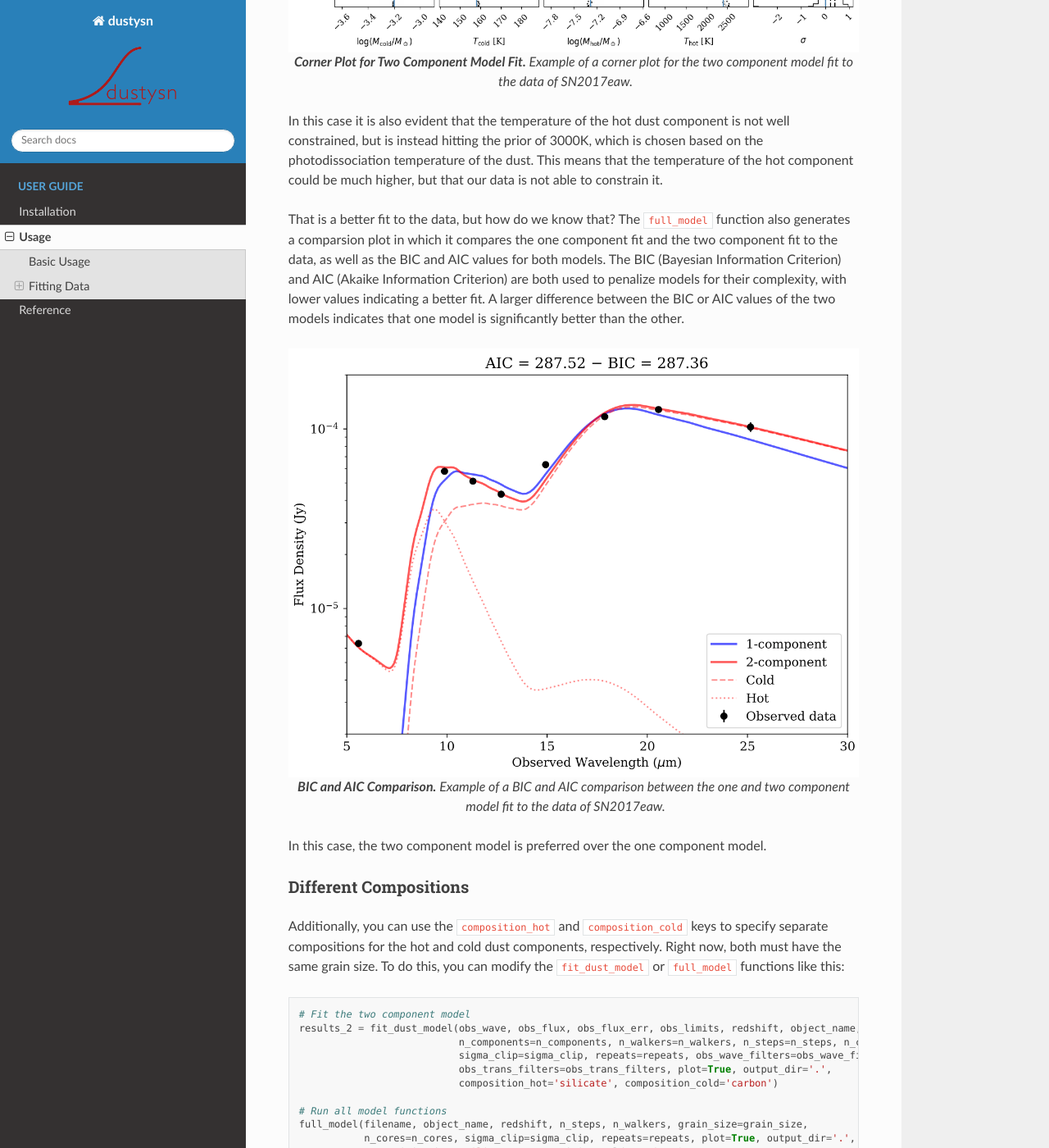
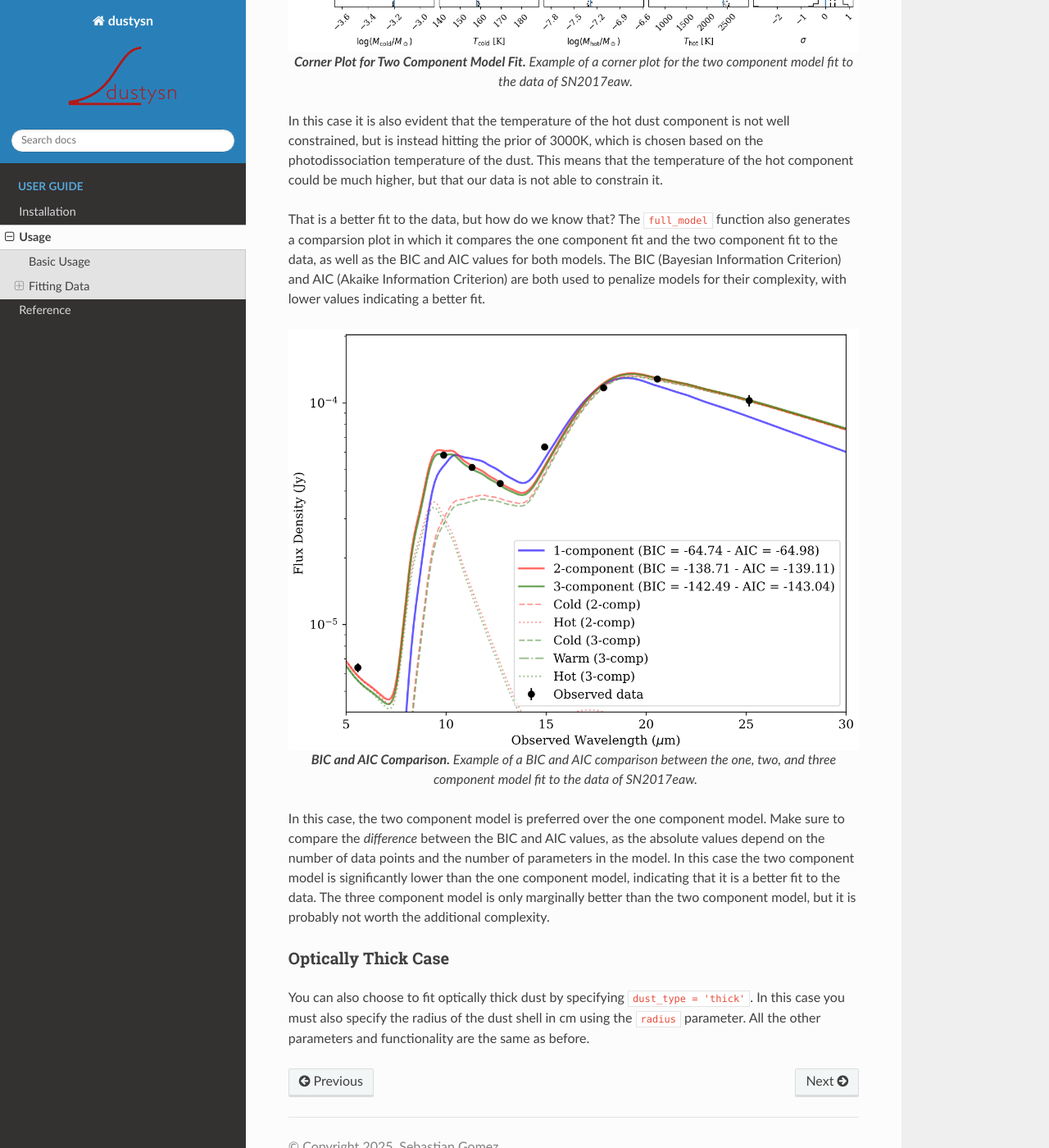
Before and after one commit to gmzsebastian/dustysn, a Sphinx documentation site: the page built from docs/usage.rst, in a window 1280 px wide and 1400 px high, scrolled down 6965 px. Shown: the whole window at 82% size. Built offline with Sphinx 7.4.7 and the Read the Docs theme 3.1.0, drawn with Linux system fonts in a browser that asks for light colours; some of the changed text lies outside the part shown.

```diff
--- a/docs/reference.rst
+++ b/docs/reference.rst
@@ -6,8 +6,9 @@ Reference
 Dust
 ----
 
-The functions in ``dustysn`` depend mostly on the mass absorption coefficient from [CITE] and [CITE].
-Currently, the supported compositions are carbonaceous and silicate dust. The carbonaceous dust can have
+The functions in ``dustysn`` are based off the mass absorption coefficients
+from `Sarangi et al. 2022 <https://ui.adsabs.harvard.edu/abs/2022A%26A...668A..57S/abstract>`__.
+Currently, the supported compositions are carbon and silicate dust. The carbon dust can have
 grain sizes of 0.01, 0.1, or 1.0 microns, while the silicate dust can have grain sizes of 0.1 microns.
 
 Models
--- a/docs/usage.rst
+++ b/docs/usage.rst
@@ -247,59 +247,23 @@ data is not able to constrain it.
 
 That is a better fit to the data, but how do we know that? The ``full_model`` function also generates a comparsion plot in which it compares the one component
 fit and the two component fit to the data, as well as the BIC and AIC values for both models. The BIC (Bayesian Information Criterion) and AIC (Akaike Information Criterion)
-are both used to penalize models for their complexity, with lower values indicating a better fit. A larger difference between the BIC or AIC values of the two models indicates
-that one model is significantly better than the other.
+are both used to penalize models for their complexity, with lower values indicating a better fit.
 
 .. figure:: images/comparison_SN2017eaw.png
    :alt: BIC and AIC Comparison
    :align: center
    :width: 100%
 
-   **BIC and AIC Comparison.** Example of a BIC and AIC comparison between the one and two component model fit to the data of SN2017eaw.
+   **BIC and AIC Comparison.** Example of a BIC and AIC comparison between the one, two, and three component model fit to the data of SN2017eaw.
 
-In this case, the two component model is preferred over the one component model.
-
-Different Compositions
-~~~~~~~~~~~~~~~~~~~~~~
-
-Additionally, you can use the ``composition_hot`` and  ``composition_cold`` keys to specify separate compositions for the hot and cold dust components, respectively.
-Right now, both must have the same grain size. To do this, you can modify the ``fit_dust_model`` or ``full_model`` functions like this:
-
-.. code-block:: python
-
-    # Fit the two component model
-    results_2 = fit_dust_model(obs_wave, obs_flux, obs_flux_err, obs_limits, redshift, object_name, grain_size=grain_size,
-                               n_components=n_components, n_walkers=n_walkers, n_steps=n_steps, n_cores=n_cores,
-                               sigma_clip=sigma_clip, repeats=repeats, obs_wave_filters=obs_wave_filters,
-                               obs_trans_filters=obs_trans_filters, plot=True, output_dir='.',
-                               composition_hot='silicate', composition_cold='carbon')
-
-    # Run all model functions
-    full_model(filename, object_name, redshift, n_steps, n_walkers, grain_size=grain_size,
-               n_cores=n_cores, sigma_clip=sigma_clip, repeats=repeats, plot=True, output_dir='.',
-               composition_hot='silicate', composition_cold='carbon')
-
-.. figure:: images/SN2017eaw_2_model_fit_silicate_carbon.png
-   :alt: 2 Component Different Fit
-   :align: center
-   :width: 100%
-
-   **Two Component Model Fit.** Example of a two component model fit to the data of SN2017eaw, but with two different compositions for the hot and cold dust components.
-
-In this case, this is not a great fit.
-
+In this case, the two component model is preferred over the one component model. Make sure to compare the *difference* between the BIC and AIC values,
+as the absolute values depend on the number of data points and the number of parameters in the model. In this case the two component model is significantly
+lower than the one component model, indicating that it is a better fit to the data. The three component model is only marginally better than the two component model,
+but it is probably not worth the additional complexity.
 
 Optically Thick Case
 ~~~~~~~~~~~~~~~~~~~~
 
-You can also choose to fit optically thick dust by specifying ``dust_type = 'thick'``, you just need to also specify
-a radius in cm for the dust shell. All the other parameters are the same as before.
-
-.. code-block:: python
-
-    # Fit the two component model of optically thick dust
-    results_2 = fit_dust_model(obs_wave, obs_flux, obs_flux_err, obs_limits, redshift, object_name, grain_size=grain_size,
-                               n_components=n_components, n_walkers=n_walkers, n_steps=n_steps, n_cores=n_cores,
-                               sigma_clip=sigma_clip, repeats=repeats, obs_wave_filters=obs_wave_filters,
-                               obs_trans_filters=obs_trans_filters, plot=True, output_dir='.',
-                               dust_type='thick', radius=1e16)
+You can also choose to fit optically thick dust by specifying ``dust_type = 'thick'``. In this case you must also
+specify the radius of the dust shell in cm using the ``radius`` parameter. All the other parameters and functionality
+are the same as before.
--- a/setup.py
+++ b/setup.py
@@ -2,7 +2,7 @@ from setuptools import setup
 
 setup(
     name='dustysn',
-    version='0.0.2',
+    version='0.1',
     author='Sebastian Gomez',
     author_email='sebastian.gomez@austin.utexas.edu',
     description='Package to fit the SEDs of dusty supernovae.',
```
Also changed, not shown: CHANGES.rst (+8 -0 lines), docs/images/comparison_SN2017eaw.png, 1 other file.
